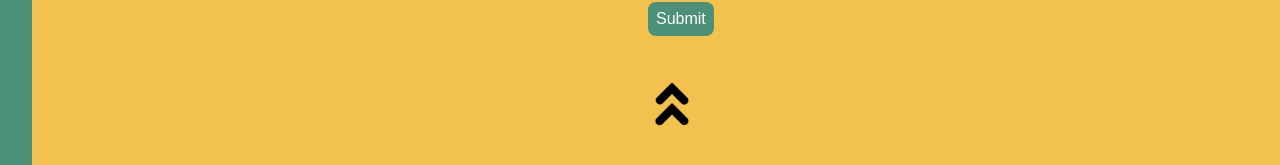
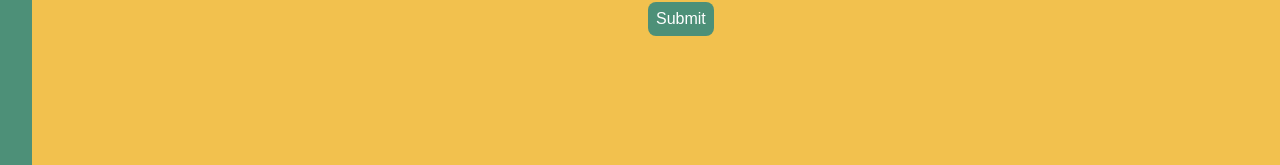
Before and after one commit to chrisnotthere/portfolio, a React (Create React App) app: page / in a window 1280 px wide. Shown: the part 6087-6252 px from the top of the page. Built offline with nearby package versions, Linux system fonts and the light colour scheme.

Commit message:
removed scroll button

```diff
--- a/src/components/contact/Contact.jsx
+++ b/src/components/contact/Contact.jsx
@@ -7,7 +7,6 @@ import Resume from '../../images/resume.png';
 import Linkedin from '../../images/linkedin.png';
 import emailjs from '@emailjs/browser';
 import { ThemeContext } from '../../context';
-import Top from '../../images/top.png'
 
 const Contact = () => {
   const formRef = useRef()
@@ -25,7 +24,6 @@ const Contact = () => {
       }, (error) => {
         console.log(error.text);
       });
-
   }
 
   return (
@@ -98,16 +96,8 @@ const Contact = () => {
             }
           </form>
         </div>
-
-        <a href='#home'>
-          <div className="scroll-to-top">
-            <img src={Top} alt="" />
-          </div>
-        </a>
-
       </div>
     </div>
-
   )
 };
 
--- a/src/components/contact/contact.css
+++ b/src/components/contact/contact.css
@@ -113,35 +113,6 @@ button:hover {
   color: pink
 }
 
-.scroll-to-top {
-  cursor: pointer;
-  position: absolute;
-  bottom: 2rem;
-  left: 50%;
-  width: 3rem;
-  height: 3rem;
-  border-radius: 50%;
-  padding: 0.5rem;
-  transition: 0.3s all ease-in-out;
-}
-
-.scroll-to-top:hover {
-  animation-duration: 0.85s;
-  animation-name: changesize;
-  animation-iteration-count: infinite;
-  animation-direction: alternate;
-}
-
-@keyframes changesize {
-  from {
-    transform: scale(1);
-    }
-
-  to {
-    transform: scale(1.35);
-  }
-}
-
 @media screen and (max-width: 600px) {
   .contact-wrapper {
     flex-direction: column;
```
